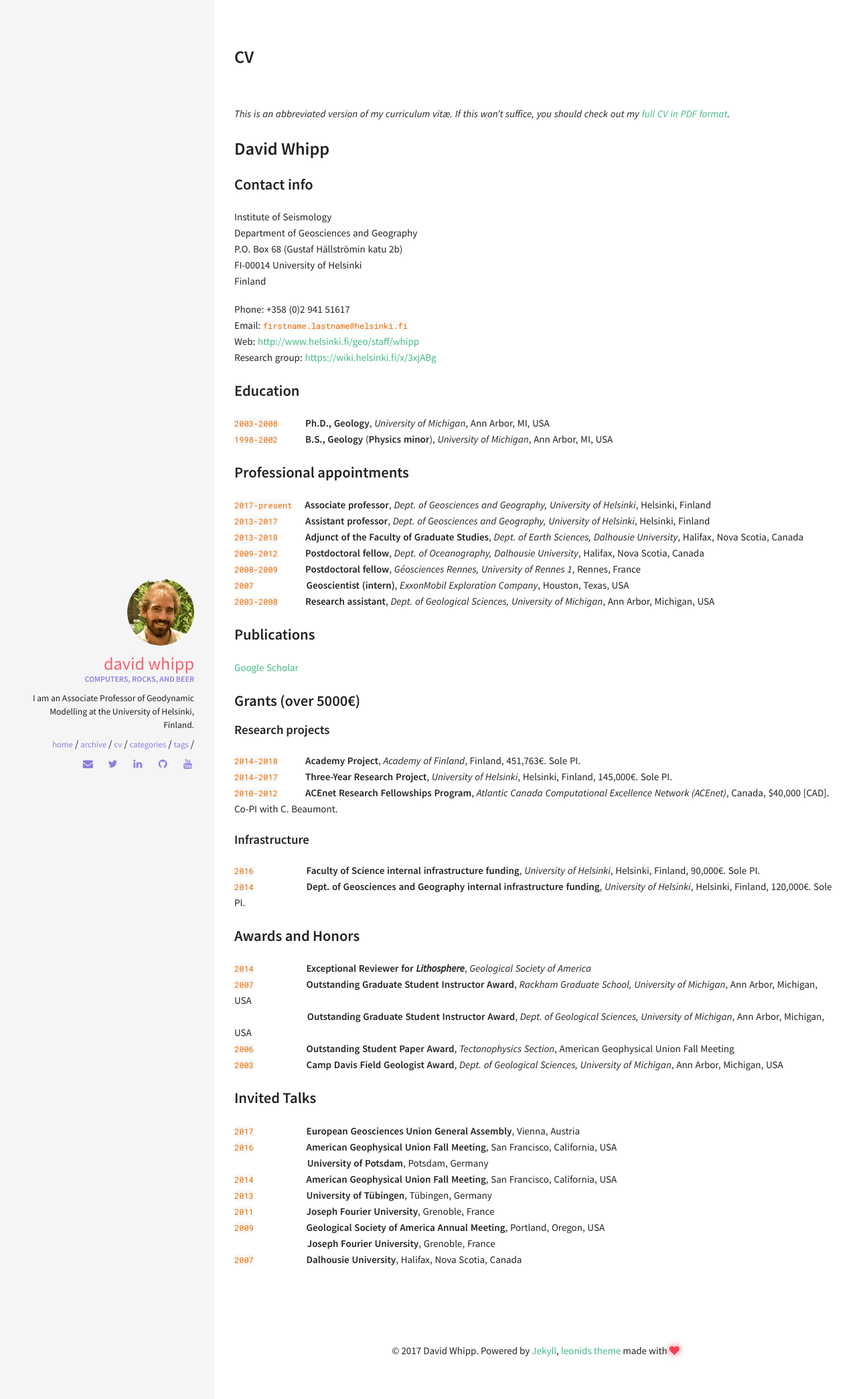
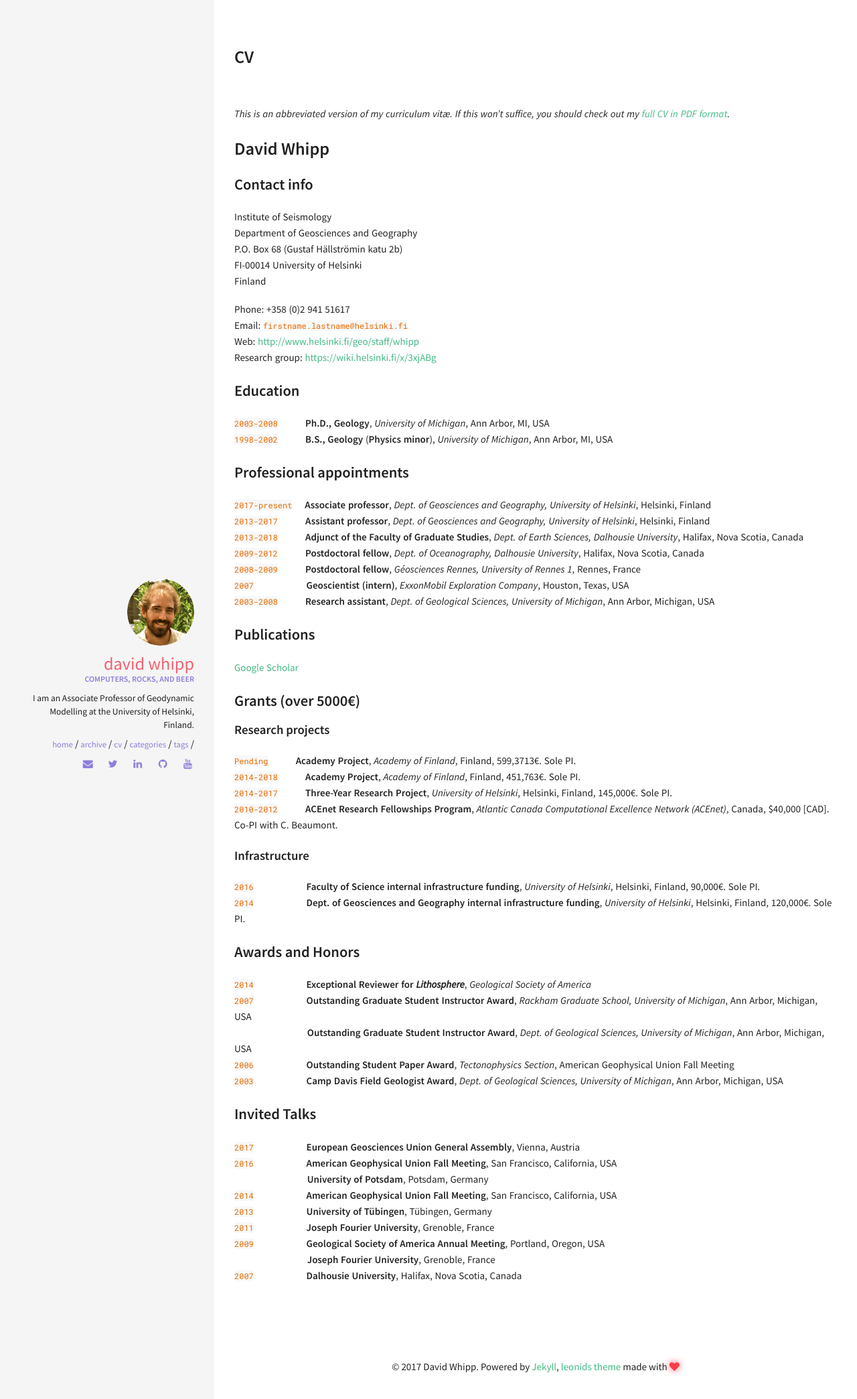
Before and after one commit to z0del/davewhipp.github.io, a Jekyll site: the page built from cv.md, in a window 1280 px wide. Shown: the top 2089 px of the page at 67% size. Built offline with Jekyll 4.4.1, drawn with Linux system fonts in a browser that asks for light colours.

Commit message:
Added academy project

````diff
--- a/cv.md
+++ b/cv.md
@@ -37,6 +37,7 @@ Research group: [https://wiki.helsinki.fi/x/3xjABg](https://wiki.helsinki.fi/x/3
 
 ### Grants (over 5000€)
 #### Research projects
+```Pending``` &nbsp;&nbsp;&nbsp;&nbsp;&nbsp;&nbsp;&nbsp;&nbsp;&nbsp;&nbsp;**Academy Project**, *Academy of Finland*, Finland, 599,3713€. Sole PI.<br/>
 ```2014-2018``` &nbsp;&nbsp;&nbsp;&nbsp;&nbsp;&nbsp;&nbsp;&nbsp;&nbsp;&nbsp;**Academy Project**, *Academy of Finland*, Finland, 451,763€. Sole PI.<br/>
 ```2014-2017``` &nbsp;&nbsp;&nbsp;&nbsp;&nbsp;&nbsp;&nbsp;&nbsp;&nbsp;&nbsp;**Three-Year Research Project**, *University of Helsinki*, Helsinki, Finland, 145,000€. Sole PI.<br/>
 ```2010-2012``` &nbsp;&nbsp;&nbsp;&nbsp;&nbsp;&nbsp;&nbsp;&nbsp;&nbsp;&nbsp;**ACEnet Research Fellowships Program**, *Atlantic Canada Computational Excellence Network (ACEnet)*, Canada, $40,000 [CAD]. Co-PI with C. Beaumont.
````
